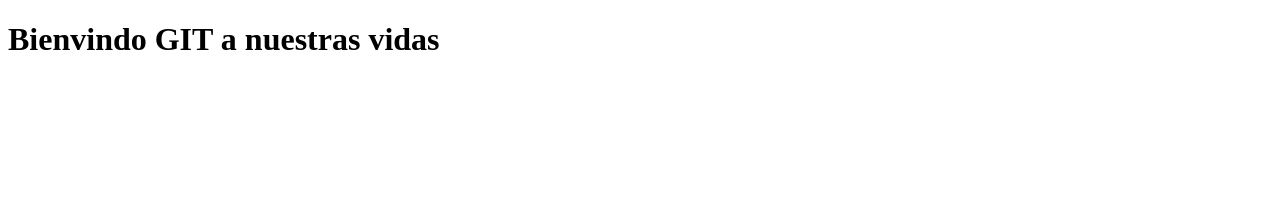
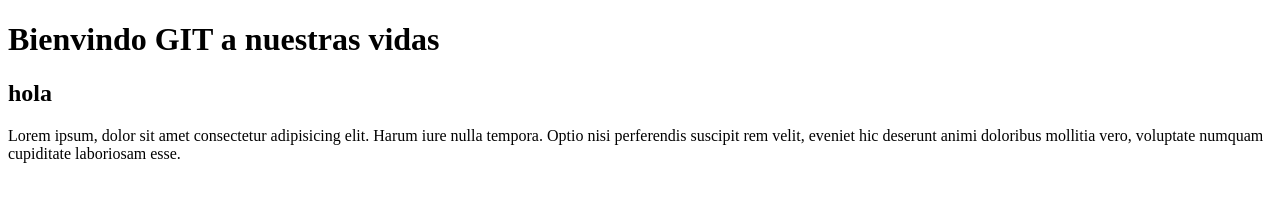
Before and after one commit to Nati92mazzeo/comissabados, a plain HTML site: page index.html in a window 1280 px wide. Drawn offline with Linux system fonts and the light colour scheme.

Commit message:
segundo commit, h2 y parrafo

```diff
--- a/index.html
+++ b/index.html
@@ -8,5 +8,7 @@
 </head>
 <body>
     <h1>Bienvindo GIT a nuestras vidas </h1>
+    <h2>hola</h2>
+    <p>Lorem ipsum, dolor sit amet consectetur adipisicing elit. Harum iure nulla tempora. Optio nisi perferendis suscipit rem velit, eveniet hic deserunt animi doloribus mollitia vero, voluptate numquam cupiditate laboriosam esse.</p>
 </body>
 </html>
```
